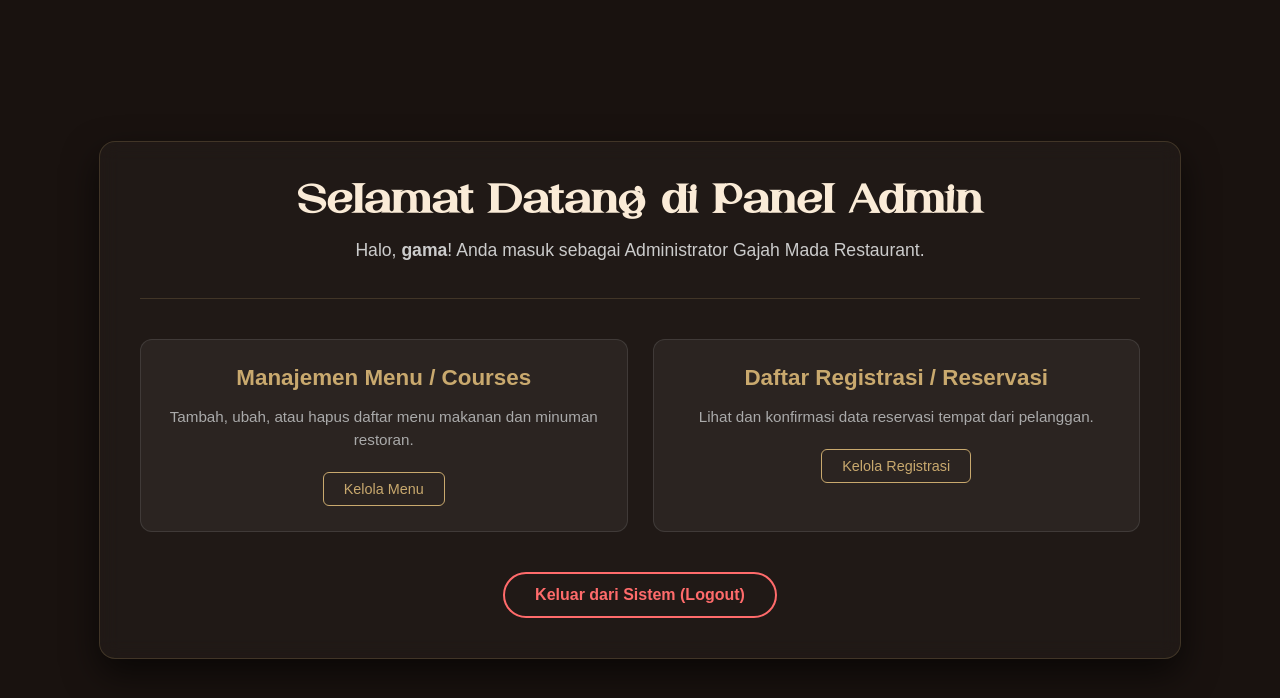
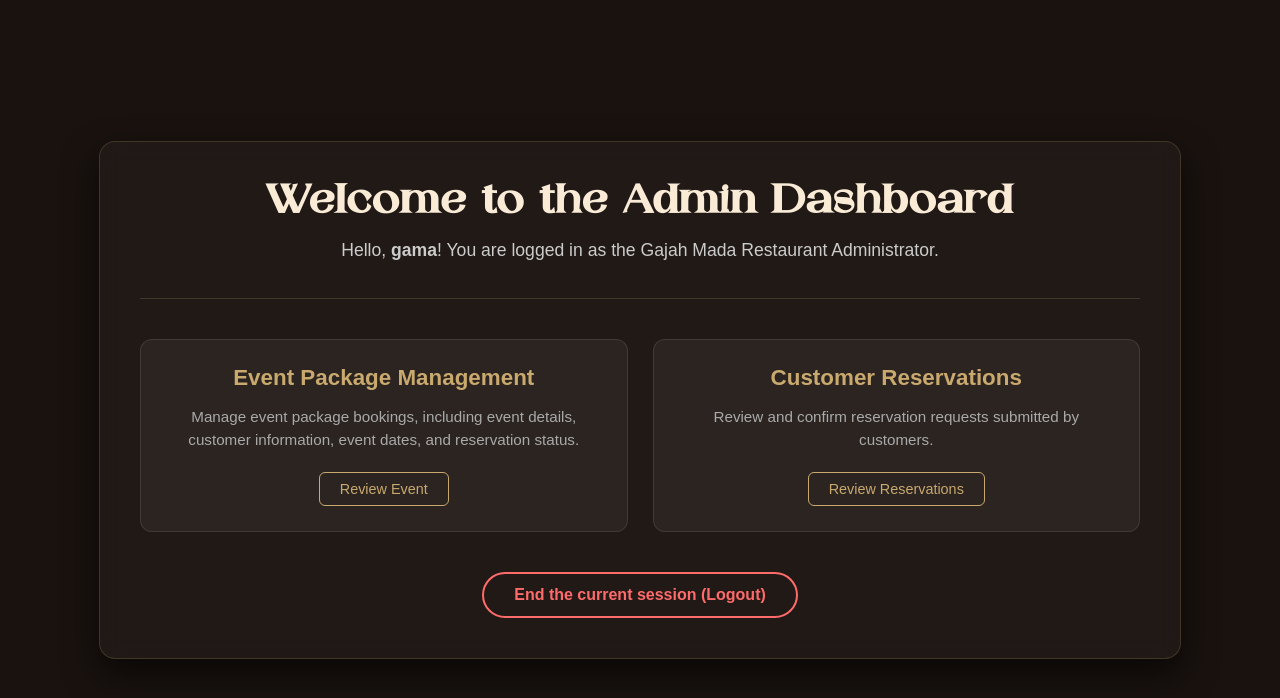
Before and after one commit to dothadance/gama_fixed_repository, a PHP site: page /admin/dashboard.php in a window 1280 px wide. Shown: the top 698 px of the page. Run offline with PHP 8.4, Linux system fonts and the light colour scheme; a user stored in the database is signed in.

Commit message:
Updated dashboard.php

```diff
--- a/admin/dashboard.php
+++ b/admin/dashboard.php
@@ -20,26 +20,26 @@ if (!isset($_SESSION['logged_in']) || $_SESSION['logged_in'] !== true) {
 <section class="dashboard-section">
     <div class="dashboard-container">
         <div class="dashboard-header">
-            <h1>Selamat Datang di Panel Admin</h1>
-            <p>Halo, <strong><?php echo htmlspecialchars($_SESSION['username']); ?></strong>! Anda masuk sebagai Administrator Gajah Mada Restaurant.</p>
+            <h1>Welcome to the Admin Dashboard</h1>
+            <p>Hello, <strong><?php echo htmlspecialchars($_SESSION['username']); ?></strong>! You are logged in as the Gajah Mada Restaurant Administrator.</p>
         </div>
 
         <div class="admin-grid">
             <div class="admin-card">
-                <h3>Manajemen Menu / Courses</h3>
-                <p>Tambah, ubah, atau hapus daftar menu makanan dan minuman restoran.</p>
-                <a href="courses/index.php" class="admin-btn">Kelola Menu</a>
+                <h3>Event Package Management</h3>
+                <p>Manage event package bookings, including event details, customer information, event dates, and reservation status.</p>
+                <a href="event_package/index.php" class="admin-btn">Review Event</a>
             </div>
 
             <div class="admin-card">
-                <h3>Daftar Registrasi / Reservasi</h3>
-                <p>Lihat dan konfirmasi data reservasi tempat dari pelanggan.</p>
-                <a href="registrations/index.php" class="admin-btn">Kelola Registrasi</a>
+                <h3>Customer Reservations</h3>
+                <p>Review and confirm reservation requests submitted by customers.</p>
+                <a href="registrations/index.php" class="admin-btn">Review Reservations</a>
             </div>
         </div>
 
         <div class="logout-wrapper">
-            <a href="logout.php" class="btn-logout-admin">Keluar dari Sistem (Logout)</a>
+            <a href="logout.php" class="btn-logout-admin">End the current session (Logout)</a>
         </div>
     </div>
 </section>
```
